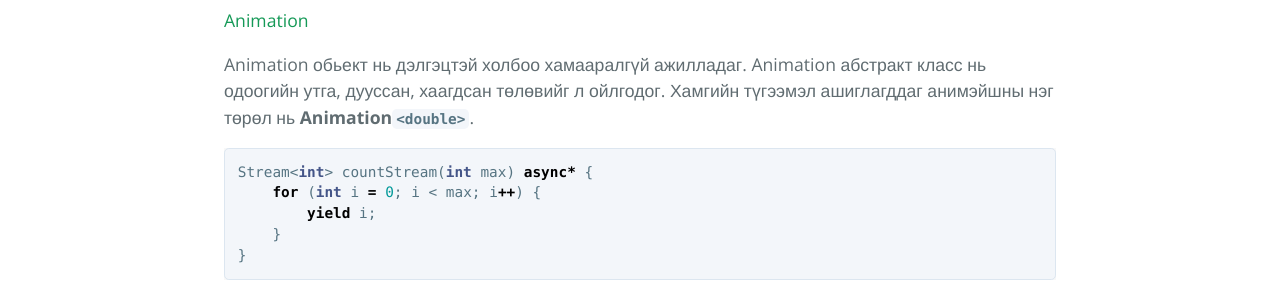
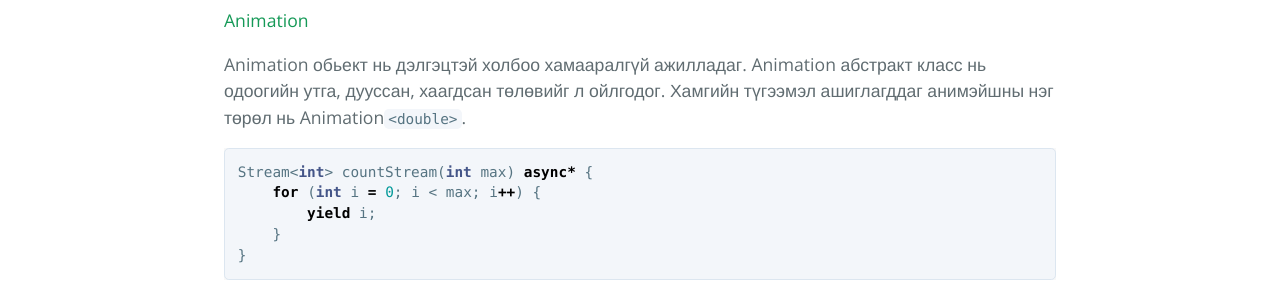
Before and after one commit to jargalbat/flutter_old, a Jekyll site: the page built from index.md, in a window 1280 px wide and 900 px high. Shown: the part 490-790 px from the top of the window. Built offline with Jekyll 4.4.1, drawn with Linux system fonts in a browser that asks for light colours; the repository's description, which GitHub fills in, is left out; our own code applies the rules of GitHub Pages for plain Markdown files.

````diff
--- a/index.md
+++ b/index.md
@@ -6,7 +6,7 @@ layout: default
 Flutter-ийн animation систем нь Animation обьектүүд дээр тулгуурладаг.
 
 #### Animation<double>
-Animation обьект нь дэлгэцтэй холбоо хамааралгүй ажилладаг. Animation абстракт класс нь одоогийн утга, дууссан, хаагдсан төлөвийг л ойлгодог. Хамгийн түгээмэл ашиглагддаг анимэйшны нэг төрөл нь **Animation`<double>`**.
+Animation обьект нь дэлгэцтэй холбоо хамааралгүй ажилладаг. Animation абстракт класс нь одоогийн утга, дууссан, хаагдсан төлөвийг л ойлгодог. Хамгийн түгээмэл ашиглагддаг анимэйшны нэг төрөл нь Animation`<double>`.
 
 ```dart
 Stream<int> countStream(int max) async* {
````
